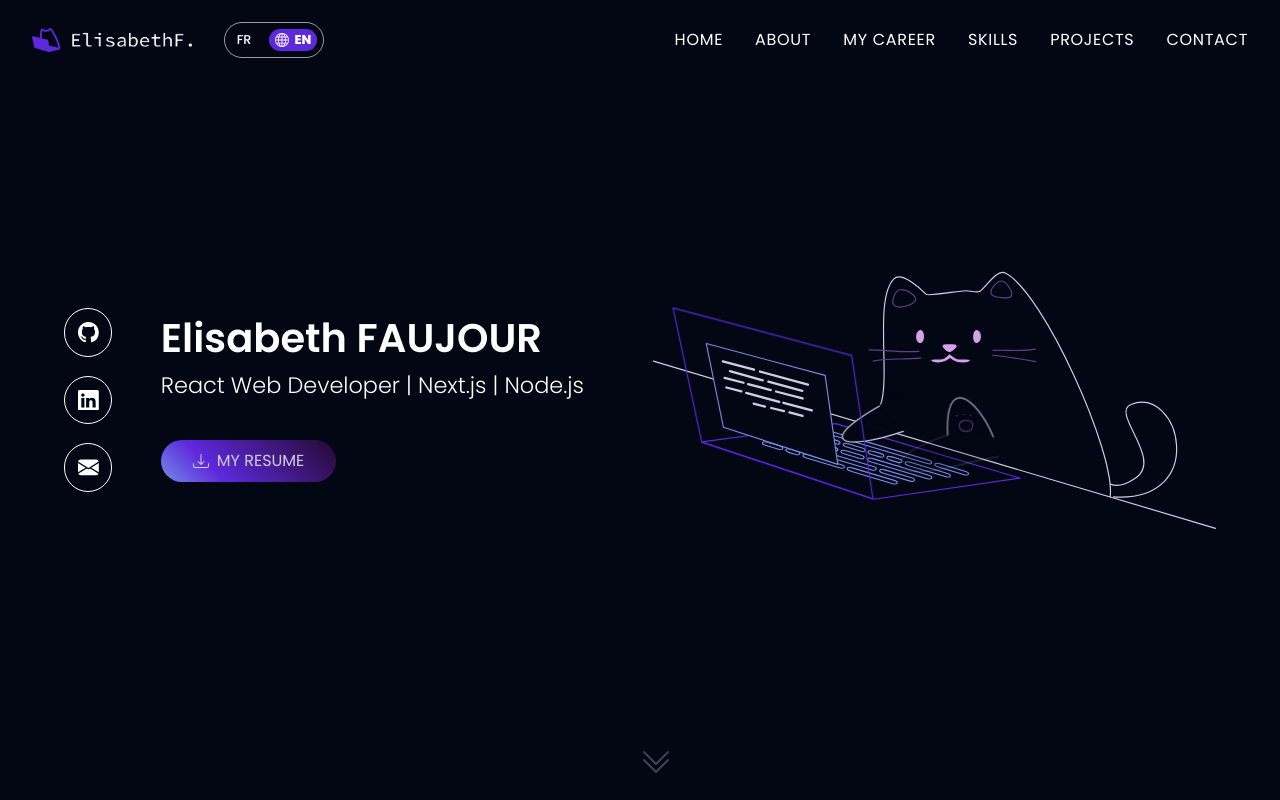
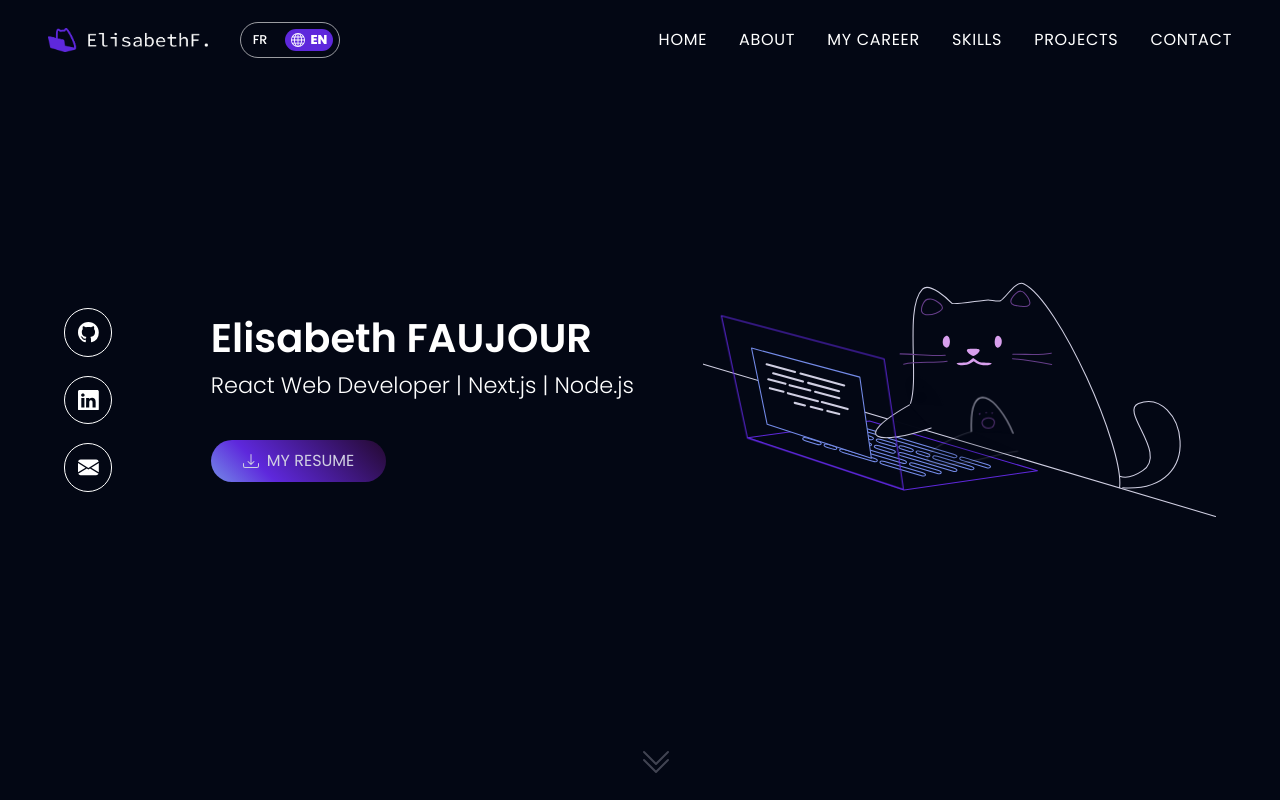
Before and after one commit to ElisabethFAUJOUR/Portfolio-nextJS, a Next.js app: page /en in a window 1280 px wide. Shown: the top 800 px of the page. Built offline with nearby package versions, Linux system fonts and the light colour scheme.

Commit message:
:lipstick: Fix Style Header + Home Responsive

```diff
--- a/src/components/header/Header.module.scss
+++ b/src/components/header/Header.module.scss
@@ -7,9 +7,9 @@
   position: fixed;
   top: 0;
   z-index: 1;
-  width: 100vw;
+  width: 100%;
   height: 5rem;
-  padding: 0 2rem;
+  padding: 0 3rem;
   background: $bgVioletDark;
   .wrapper {
     display: flex;
@@ -26,10 +26,17 @@
   }
 }
 
+//Responsive screen < 1199px
+@media (max-width: 1199px) {
+  .header {
+    padding: 0 2.5rem;
+  }
+}
+
 //Responsive screen < 699px
 @media (max-width: 699px) {
   .header {
-    padding: 0 1.2rem;
+    padding: 0 2rem;
     .wrapper {
       gap: 1rem;
       .logo {
@@ -43,6 +50,7 @@
 //Responsive screen < 499px
 @media (max-width: 499px) {
   .header {
+    padding: 0 1.2rem;
     .wrapper {
       .logo {
         width: 120px;
--- a/src/components/home/Home.module.scss
+++ b/src/components/home/Home.module.scss
@@ -21,8 +21,7 @@
       display: flex;
       justify-content: space-between;
       align-items: center;
-      gap: 3rem;
-      max-width: 520px;
+      max-width: 570px;
       width: 100%;
 
       .socials {
@@ -93,6 +92,7 @@
         flex-direction: column-reverse;
         max-width: none;
         width: 100%;
+        gap: 3rem;
         .socials {
           flex-direction: row;
         }
```
